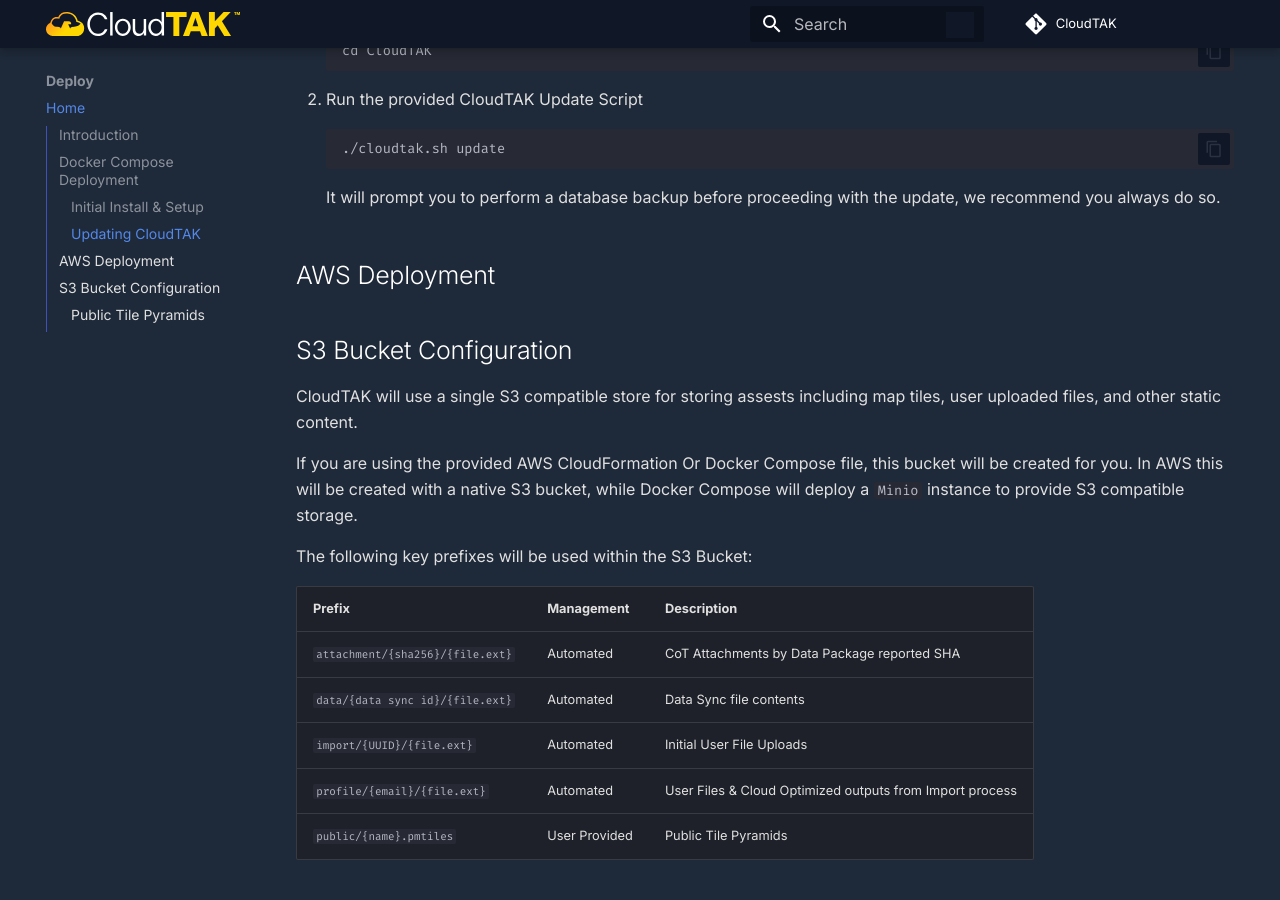
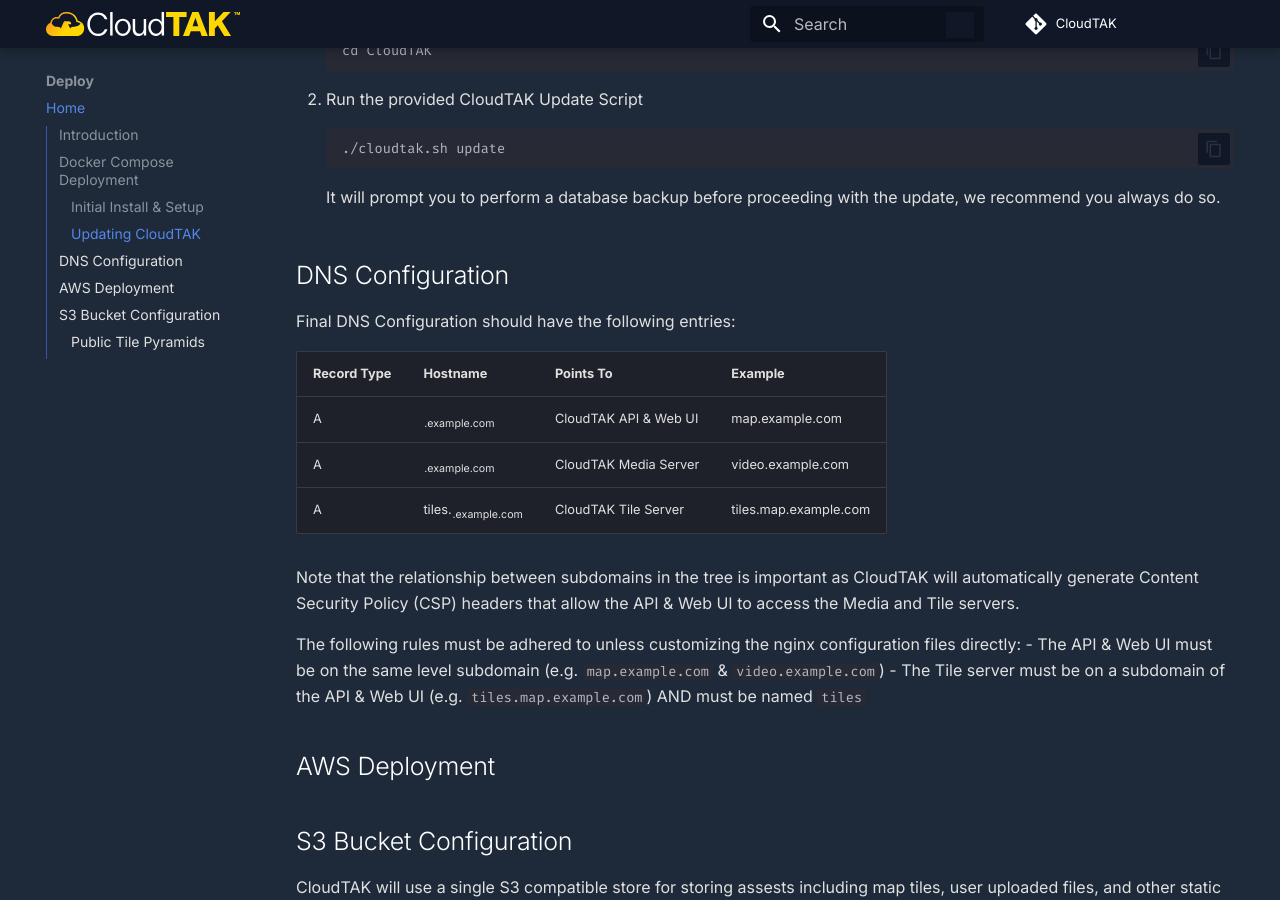
Before and after one commit to dfpc-coe/CloudTAK-Website, an MkDocs documentation site: the page built from docs/docs/deploy.md, in a window 1280 px wide and 900 px high, scrolled down 2013 px. Built offline with MkDocs 1.6.1 and Material for MkDocs 9.7.7, drawn with Linux system fonts in a browser that asks for light colours; comment, search, counter and statistics services are not loaded.

Commit message:
Add Deploy

```diff
--- a/docs/docs/deploy.md
+++ b/docs/docs/deploy.md
@@ -101,6 +101,23 @@
 
     It will prompt you to perform a database backup before proceeding with the update, we recommend you always do so.
 
+## DNS Configuration
+
+Final DNS Configuration should have the following entries:
+
+| Record Type | Hostname               | Points To                | Example                    |
+| ----------- | ---------------------- | ------------------------ | -------------------------- |
+| A           | <sub>.example.com      | CloudTAK API & Web UI    | map.example.com            |
+| A           | <sub>.example.com      | CloudTAK Media Server    | video.example.com          |
+| A           | tiles.<sub>.example.com| CloudTAK Tile Server     | tiles.map.example.com      |
+
+Note that the relationship between subdomains in the tree is important as CloudTAK will automatically generate
+Content Security Policy (CSP) headers that allow the API & Web UI to access the Media and Tile servers.
+
+The following rules must be adhered to unless customizing the nginx configuration files directly:
+- The API & Web UI must be on the same level subdomain (e.g. `map.example.com` & `video.example.com`)
+- The Tile server must be on a subdomain of the API & Web UI (e.g. `tiles.map.example.com`) AND must be named `tiles`
+
 ## AWS Deployment
 
 ## S3 Bucket Configuration
@@ -115,7 +132,6 @@
 | Prefix                            | Management    | Description |
 | --------------------------------- | ------------- | ----------- |
 | `attachment/{sha256}/{file.ext}`  | Automated     | CoT Attachments by Data Package reported SHA |
-| `data/{data sync id}/{file.ext}`  | Automated     | Data Sync file contents |
 | `import/{UUID}/{file.ext}`        | Automated     | Initial User File Uploads |
 | `profile/{email}/{file.ext}`      | Automated     | User Files & Cloud Optimized outputs from Import process |
 | `public/{name}.pmtiles`           | User Provided | Public Tile Pyramids |
```
